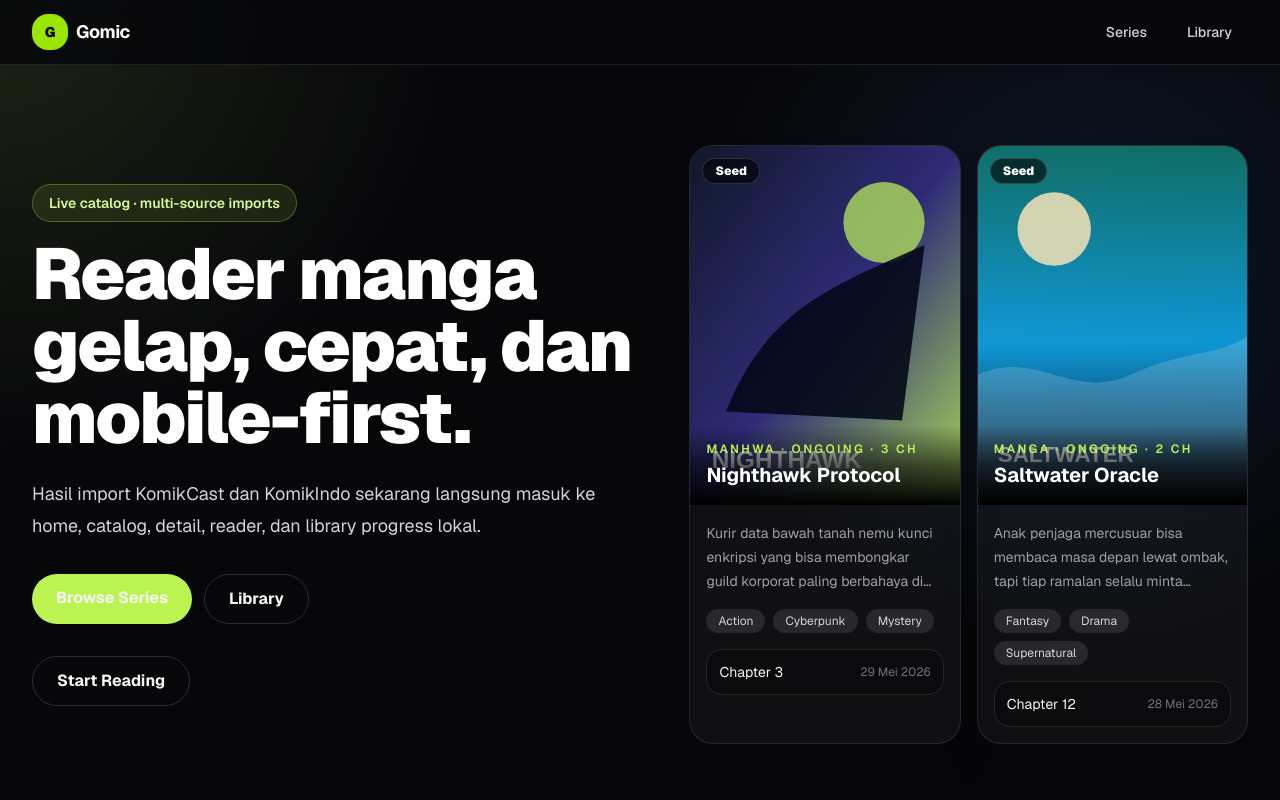
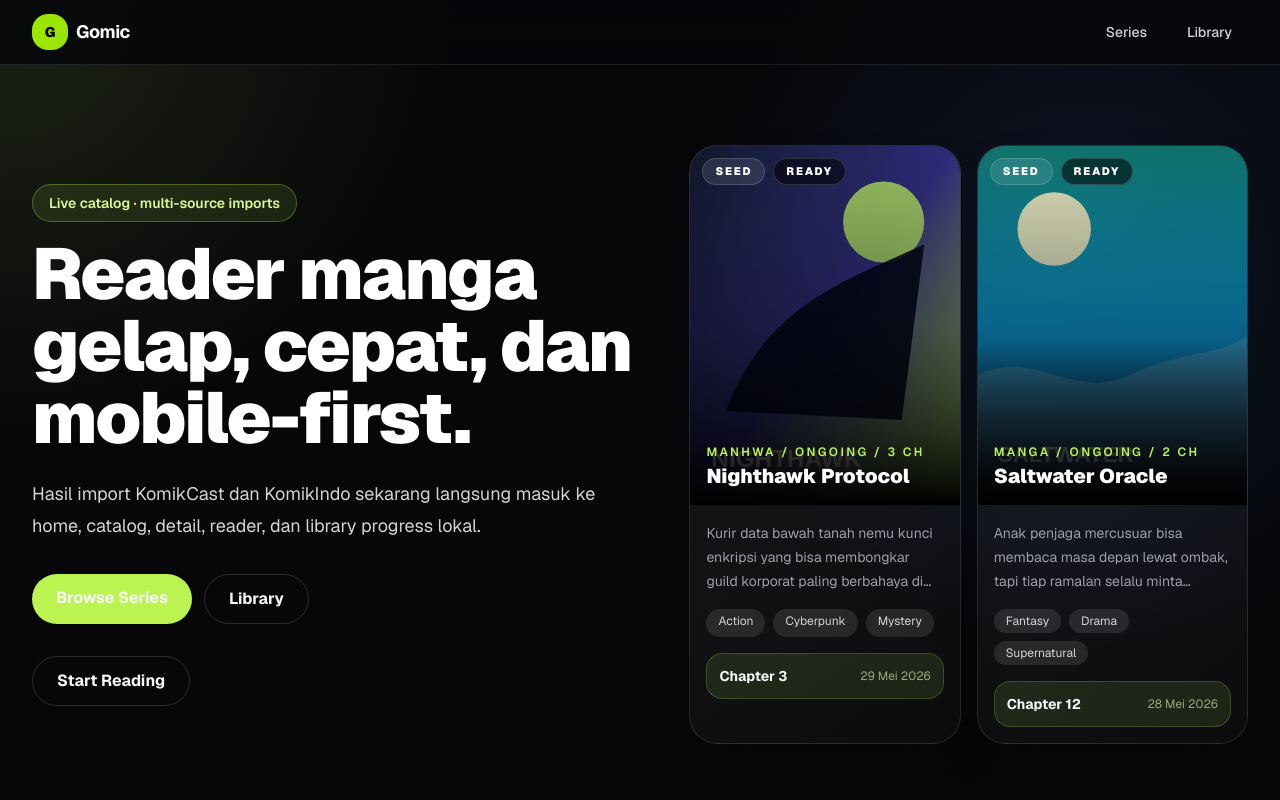
Before and after one commit to pikipici/gopic, a Next.js app in the folder web/: page / in a window 1280 px wide. Shown: the top 800 px of the page. Built offline with nearby package versions, Linux system fonts and the light colour scheme; no server answers.

Commit message:
feat: polish catalog cards and filters

```diff
--- a/web/src/components/catalog-browser.tsx
+++ b/web/src/components/catalog-browser.tsx
@@ -10,7 +10,15 @@ import { titleCase } from "@/lib/format";
 type SortMode = "latest" | "title" | "chapters" | "year";
 
 const ALL = "All";
-const filterKeys = ["q", "genre", "type", "status", "demographic", "rating", "sort"];
+const filterKeys = ["q", "genre", "type", "status", "demographic", "rating", "source", "sort"];
+
+function facetLabel(value: string) {
+  if (value === "komikcast") return "KomikCast";
+  if (value === "komikindo") return "KomikIndo";
+  if (value === "mock-mihon") return "Mock Mihon";
+  if (value === "seed") return "Seed";
+  return titleCase(value);
+}
 
 export function CatalogBrowser({ seriesList, genres }: { seriesList: SeriesSummary[]; genres: string[] }) {
   const router = useRouter();
@@ -22,6 +30,7 @@ export function CatalogBrowser({ seriesList, genres }: { seriesList: SeriesSumma
   const type = (searchParams.get("type") ?? ALL) as typeof ALL | SeriesType;
   const demographic = (searchParams.get("demographic") ?? ALL) as typeof ALL | Demographic;
   const rating = (searchParams.get("rating") ?? ALL) as typeof ALL | ContentRating;
+  const source = searchParams.get("source") ?? ALL;
   const sort = (searchParams.get("sort") ?? "latest") as SortMode;
 
   const updateParam = (key: string, value: string) => {
@@ -45,6 +54,7 @@ export function CatalogBrowser({ seriesList, genres }: { seriesList: SeriesSumma
       statuses: Array.from(new Set(seriesList.map((series) => series.status))).sort(),
       demographics: Array.from(new Set(seriesList.map((series) => series.demographic))).sort(),
       ratings: Array.from(new Set(seriesList.map((series) => series.contentRating))).sort(),
+      sources: Array.from(new Set(seriesList.map((series) => series.sourceId || "seed"))).sort(),
     }),
     [seriesList],
   );
@@ -65,8 +75,9 @@ export function CatalogBrowser({ seriesList, genres }: { seriesList: SeriesSumma
         const matchesType = type === ALL || series.type === type;
         const matchesDemographic = demographic === ALL || series.demographic === demographic;
         const matchesRating = rating === ALL || series.contentRating === rating;
+        const matchesSource = source === ALL || (series.sourceId || "seed") === source;
 
-        return matchesQuery && matchesGenre && matchesStatus && matchesType && matchesDemographic && matchesRating;
+        return matchesQuery && matchesGenre && matchesStatus && matchesType && matchesDemographic && matchesRating && matchesSource;
       })
       .sort((a, b) => {
         if (sort === "title") return a.title.localeCompare(b.title);
@@ -74,7 +85,7 @@ export function CatalogBrowser({ seriesList, genres }: { seriesList: SeriesSumma
         if (sort === "year") return b.releaseYear - a.releaseYear;
         return b.updatedAt.localeCompare(a.updatedAt);
       });
-  }, [demographic, genre, query, rating, seriesList, sort, status, type]);
+  }, [demographic, genre, query, rating, seriesList, sort, source, status, type]);
 
   const resetFilters = () => {
     setQueryState("");
@@ -83,10 +94,25 @@ export function CatalogBrowser({ seriesList, genres }: { seriesList: SeriesSumma
     router.replace(next.toString() ? `${pathname}?${next.toString()}` : pathname, { scroll: false });
   };
 
+  const readableCount = filtered.filter((series) => series.latestChapter && series.latestChapter.pageCount > 0).length;
+  const partialCount = filtered.filter((series) => series.latestChapter && series.latestChapter.pageCount === 0).length;
+
   return (
     <section>
-      <div className="mb-6 rounded-[2rem] border border-white/10 bg-white/[0.04] p-4 shadow-2xl shadow-black/20">
-        <div className="grid gap-3 lg:grid-cols-[1.3fr_repeat(3,180px)]">
+      <div className="mb-6 overflow-hidden rounded-[2rem] border border-white/10 bg-[radial-gradient(circle_at_top_left,rgba(190,242,100,0.13),transparent_34%),rgba(255,255,255,0.045)] shadow-2xl shadow-black/20">
+        <div className="border-b border-white/10 px-4 py-4 sm:flex sm:items-end sm:justify-between">
+          <div>
+            <p className="text-xs font-black uppercase tracking-[0.24em] text-lime-300">Browse controls</p>
+            <h2 className="mt-1 text-2xl font-black text-white">Find imported titles faster</h2>
+          </div>
+          <div className="mt-3 flex flex-wrap gap-2 text-xs font-bold text-zinc-300 sm:mt-0">
+            <span className="rounded-full bg-lime-300 px-3 py-1 text-black">{readableCount} readable</span>
+            <span className="rounded-full bg-amber-300/15 px-3 py-1 text-amber-100">{partialCount} partial</span>
+            <span className="rounded-full bg-white/10 px-3 py-1">{filtered.length}/{seriesList.length} shown</span>
+          </div>
+        </div>
+        <div className="p-4">
+          <div className="grid gap-3 lg:grid-cols-[1.4fr_repeat(3,180px)]">
             <label className="block">
               <span className="mb-2 block text-xs font-bold uppercase tracking-[0.2em] text-zinc-500">Search</span>
               <input
@@ -96,11 +122,12 @@ export function CatalogBrowser({ seriesList, genres }: { seriesList: SeriesSumma
                 className="h-12 w-full rounded-2xl border border-white/10 bg-black/35 px-4 text-white outline-none transition placeholder:text-zinc-600 focus:border-lime-300/60"
               />
             </label>
+            <FacetSelect label="Source" value={source} onChange={(value) => updateParam("source", value)} values={facets.sources} />
             <FacetSelect label="Genre" value={genre} onChange={(value) => updateParam("genre", value)} values={genres} />
             <FacetSelect label="Type" value={type} onChange={(value) => updateParam("type", value)} values={facets.types} />
-          <FacetSelect label="Status" value={status} onChange={(value) => updateParam("status", value)} values={facets.statuses} />
           </div>
           <div className="mt-3 grid gap-3 lg:grid-cols-[repeat(4,180px)_1fr]">
+            <FacetSelect label="Status" value={status} onChange={(value) => updateParam("status", value)} values={facets.statuses} />
             <FacetSelect label="Demographic" value={demographic} onChange={(value) => updateParam("demographic", value)} values={facets.demographics} />
             <FacetSelect label="Rating" value={rating} onChange={(value) => updateParam("rating", value)} values={facets.ratings} />
             <label className="block">
@@ -116,17 +143,15 @@ export function CatalogBrowser({ seriesList, genres }: { seriesList: SeriesSumma
                 <option value="year">Newest year</option>
               </select>
             </label>
-          <div className="flex items-end">
+            <div className="flex items-end lg:justify-end">
               <button
                 type="button"
                 onClick={resetFilters}
-              className="h-12 w-full rounded-2xl border border-white/10 px-4 text-sm font-bold text-zinc-300 transition hover:bg-white/10 hover:text-white"
+                className="h-12 w-full rounded-2xl border border-white/10 px-5 text-sm font-black text-zinc-300 transition hover:bg-white/10 hover:text-white lg:w-auto"
               >
-              Reset
+                Reset filters
               </button>
             </div>
-          <div className="flex items-end text-sm text-zinc-500 lg:justify-end">
-            {filtered.length} series ketemu dari {seriesList.length} catalog entries.
           </div>
         </div>
       </div>
@@ -140,7 +165,7 @@ export function CatalogBrowser({ seriesList, genres }: { seriesList: SeriesSumma
       ) : (
         <EmptyState
           title="Filter terlalu sempit"
-          description="Belum ada series yang cocok. Coba reset filter atau longgarkan search biar seed catalog muncul lagi."
+          description="Belum ada series yang cocok. Coba reset filter atau longgarkan search supaya imported catalog muncul lagi."
         />
       )}
     </section>
@@ -169,7 +194,7 @@ function FacetSelect({
         <option>{ALL}</option>
         {values.map((item) => (
           <option key={item} value={item}>
-            {titleCase(item)}
+            {facetLabel(item)}
           </option>
         ))}
       </select>
--- a/web/src/components/series-card.tsx
+++ b/web/src/components/series-card.tsx
@@ -9,53 +9,77 @@ function sourceLabel(sourceId?: string) {
   return "Seed";
 }
 
+function sourceClass(sourceId?: string) {
+  if (sourceId === "komikcast") return "border-sky-300/30 bg-sky-300/15 text-sky-100";
+  if (sourceId === "komikindo") return "border-amber-300/30 bg-amber-300/15 text-amber-100";
+  if (sourceId === "mock-mihon") return "border-fuchsia-300/30 bg-fuchsia-300/15 text-fuchsia-100";
+  return "border-white/15 bg-white/10 text-white";
+}
+
 export function SeriesCard({ series }: { series: SeriesSummary }) {
   const latest = series.latestChapter;
   const hasPages = latest ? latest.pageCount > 0 : false;
+  const readableLabel = hasPages ? "Ready" : latest ? "Partial" : "Metadata";
 
   return (
-    <article className="group overflow-hidden rounded-3xl border border-white/10 bg-white/[0.04] shadow-2xl shadow-black/20 transition hover:-translate-y-1 hover:border-lime-300/40 hover:bg-white/[0.07]">
+    <article className="group overflow-hidden rounded-[1.75rem] border border-white/10 bg-[linear-gradient(145deg,rgba(255,255,255,0.08),rgba(255,255,255,0.025))] shadow-2xl shadow-black/25 transition duration-300 hover:-translate-y-1 hover:border-lime-300/45 hover:shadow-lime-950/30">
       <Link href={`/series/${series.slug}`} className="block">
-        <div className="relative aspect-[3/4] overflow-hidden bg-gradient-to-br from-zinc-800 to-zinc-950">
+        <div className="relative aspect-[3/4] overflow-hidden bg-[radial-gradient(circle_at_30%_20%,rgba(190,242,100,0.22),transparent_35%),linear-gradient(135deg,#27272a,#09090b)]">
+          {series.coverUrl ? (
             <div
-            className="absolute inset-0 opacity-90 transition duration-500 group-hover:scale-105"
-            style={{ backgroundImage: `url(${series.coverUrl})`, backgroundSize: "cover" }}
+              className="absolute inset-0 opacity-95 transition duration-700 group-hover:scale-105"
+              style={{ backgroundImage: `url(${series.coverUrl})`, backgroundSize: "cover", backgroundPosition: "center" }}
             />
-          <div className="absolute left-3 top-3 rounded-full border border-white/15 bg-black/60 px-3 py-1 text-xs font-black text-white backdrop-blur">
+          ) : null}
+          <div className="absolute inset-0 bg-gradient-to-t from-black via-black/35 to-transparent" />
+          <div className="absolute left-3 top-3 flex flex-wrap gap-2">
+            <span className={`rounded-full border px-3 py-1 text-[11px] font-black uppercase tracking-[0.16em] backdrop-blur ${sourceClass(series.sourceId)}`}>
               {sourceLabel(series.sourceId)}
+            </span>
+            <span className="rounded-full border border-white/15 bg-black/55 px-3 py-1 text-[11px] font-black uppercase tracking-[0.16em] text-white backdrop-blur">
+              {readableLabel}
+            </span>
           </div>
-          <div className="absolute inset-x-0 bottom-0 bg-gradient-to-t from-black via-black/60 to-transparent p-4">
+          <div className="absolute inset-x-0 bottom-0 p-4">
             <p className="text-xs font-semibold uppercase tracking-[0.2em] text-lime-300">
-              {titleCase(series.type)} · {titleCase(series.status)} · {series.chapterCount} ch
+              {titleCase(series.type)} / {titleCase(series.status)} / {series.chapterCount} ch
             </p>
-            <h3 className="mt-1 line-clamp-2 text-xl font-bold text-white">{series.title}</h3>
+            <h3 className="mt-1 line-clamp-2 text-xl font-black leading-tight text-white">{series.title}</h3>
           </div>
         </div>
       </Link>
       <div className="space-y-4 p-4">
-        <p className="line-clamp-3 text-sm leading-6 text-zinc-400">{series.synopsis}</p>
-        <div className="flex flex-wrap gap-2">
-          {series.genres.slice(0, 3).map((genre) => (
+        <p className="line-clamp-3 min-h-[4.5rem] text-sm leading-6 text-zinc-400">
+          {series.synopsis || "Belum ada synopsis dari source ini."}
+        </p>
+        <div className="flex min-h-7 flex-wrap gap-2">
+          {series.genres.length ? (
+            series.genres.slice(0, 3).map((genre) => (
               <span key={genre} className="rounded-full bg-white/10 px-3 py-1 text-xs text-zinc-300">
                 {genre}
               </span>
-          ))}
+            ))
+          ) : (
+            <span className="rounded-full bg-white/5 px-3 py-1 text-xs text-zinc-500">No genres</span>
+          )}
         </div>
         {latest ? (
           hasPages ? (
             <Link
               href={`/series/${series.slug}/${latest.slug}`}
-              className="flex items-center justify-between rounded-2xl border border-white/10 bg-black/30 px-3 py-3 text-sm transition hover:border-lime-300/50 hover:text-lime-200"
+              className="flex items-center justify-between rounded-2xl border border-lime-300/20 bg-lime-300/10 px-3 py-3 text-sm text-lime-100 transition hover:border-lime-300/60 hover:bg-lime-300/15"
             >
-              <span>{latest.numberLabel}</span>
-              <span className="text-xs text-zinc-500">{formatDate(latest.publishedAt)}</span>
+              <span className="font-bold">{latest.numberLabel}</span>
+              <span className="text-xs text-lime-100/60">{formatDate(latest.publishedAt)}</span>
             </Link>
           ) : (
             <div className="rounded-2xl border border-amber-200/20 bg-amber-200/10 px-3 py-3 text-sm text-amber-100">
-              {latest.numberLabel} · pages belum tersedia
+              {latest.numberLabel} / pages belum tersedia
             </div>
           )
-        ) : null}
+        ) : (
+          <div className="rounded-2xl border border-white/10 bg-black/25 px-3 py-3 text-sm text-zinc-500">Belum ada chapter.</div>
+        )}
       </div>
     </article>
   );
```
Lines whose indentation alone changed are shown as unchanged.
